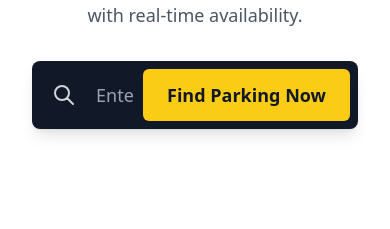
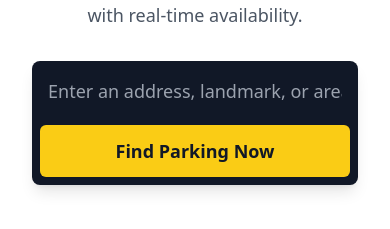
Before and after one commit to Team-Seekers/Frontend-urbpark, a React (Vite) app: page / in a window 390 px wide. Shown: the part 383-612 px from the top of the page. Built offline with nearby package versions, Linux system fonts and the light colour scheme; no server answers.

Commit message:
Update HomePage.jsx for find parking button

```diff
--- a/src/pages/HomePage.jsx
+++ b/src/pages/HomePage.jsx
@@ -52,7 +52,7 @@ const HomePage = ({ user, onProtectedNav }) => {
               <div className="flex items-center bg-gray-900 p-2 rounded-lg shadow-lg max-w-xl mx-auto md:mx-0">
                 <svg
                   xmlns="http://www.w3.org/2000/svg"
-                  className="h-6 w-6 text-gray-300 mx-3 flex-shrink-0"
+                  className="h-6 w-6 text-gray-300 mx-3 flex-shrink-0 hidden sm:block"
                   fill="none"
                   viewBox="0 0 24 24"
                   stroke="currentColor"
@@ -64,6 +64,7 @@ const HomePage = ({ user, onProtectedNav }) => {
                     d="M21 21l-6-6m2-5a7 7 0 11-14 0 7 7 0 0114 0z"
                   />
                 </svg>
+                <div className="flex flex-col sm:flex-row gap-3 w-full">
                   <input
                     type="text"
                     value={searchTerm}
@@ -72,15 +73,15 @@ const HomePage = ({ user, onProtectedNav }) => {
                     className="w-full p-2 border-none focus:ring-0 text-lg bg-transparent text-white placeholder-gray-400"
                     aria-label="Search for parking"
                   />
+
                   <button
-                  onClick={() => {handleNavClick("/find");
-
-                  }}
+                    onClick={() => handleNavClick("/find")}
                     className="bg-yellow-400 whitespace-nowrap hover:bg-yellow-300 text-gray-900 font-bold py-3 px-6 rounded-md text-lg transition-transform transform hover:scale-105 shadow-sm"
                   >
-                  Find Parking Now
+                    <div>Find Parking Now</div>
                   </button>
                 </div>
+              </div>{" "}
             </form>
           </div>
           <div className="hidden md:block flex justify-center items-center border-4 border-yellow-400 rounded-lg overflow-hidden">
```
Lines whose indentation alone changed are shown as unchanged.
